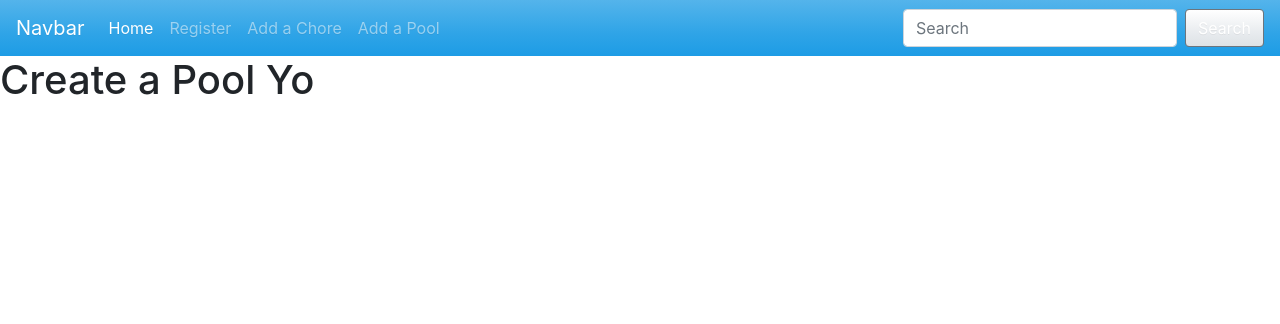
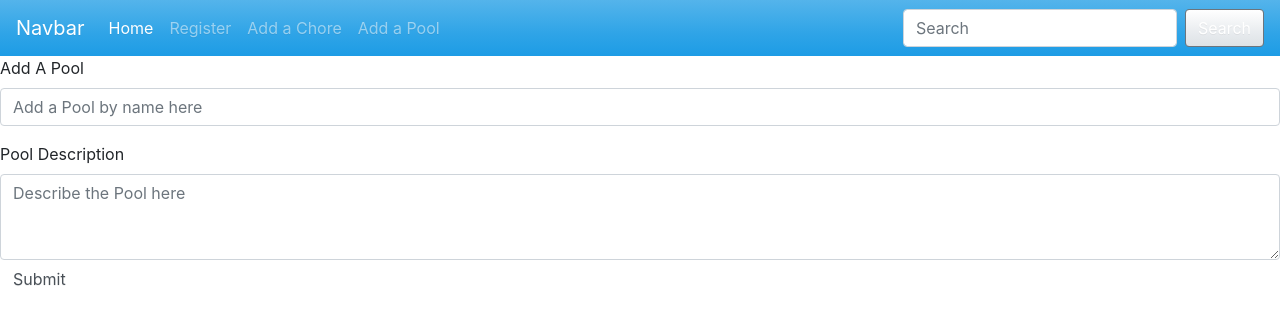
Before and after one commit to GRIFF91/Get-It-Done, a React (Create React App) app in the folder client/: page /createPool in a window 1280 px wide. Shown: the top 324 px of the page. Built offline with nearby package versions, Linux system fonts and the light colour scheme.

Commit message:
dummy data for createPool page form

```diff
--- a/client/src/pages/createPool/createPool.js
+++ b/client/src/pages/createPool/createPool.js
@@ -6,7 +6,15 @@ class createPool extends Component {
     render() {
         return (
             <div>
-                <h1>Create a Pool Yo</h1>
+                <form>
+                    <div class="form-group">
+                        <label for="AddAPoolHere">Add A Pool</label>
+                        <input type="addPool" class="form-control" id="AddAPool" placeholder="Add a Pool by name here" />
+                    </div>
+                        <label for="Describe the Pool">Pool Description</label>
+                        <textarea class="form-control" rows="3" placeholder="Describe the Pool here"></textarea>
+                        <button type="submit" class="btn btn-default">Submit</button>
+                </form>
             </div>
         );
     }
```
